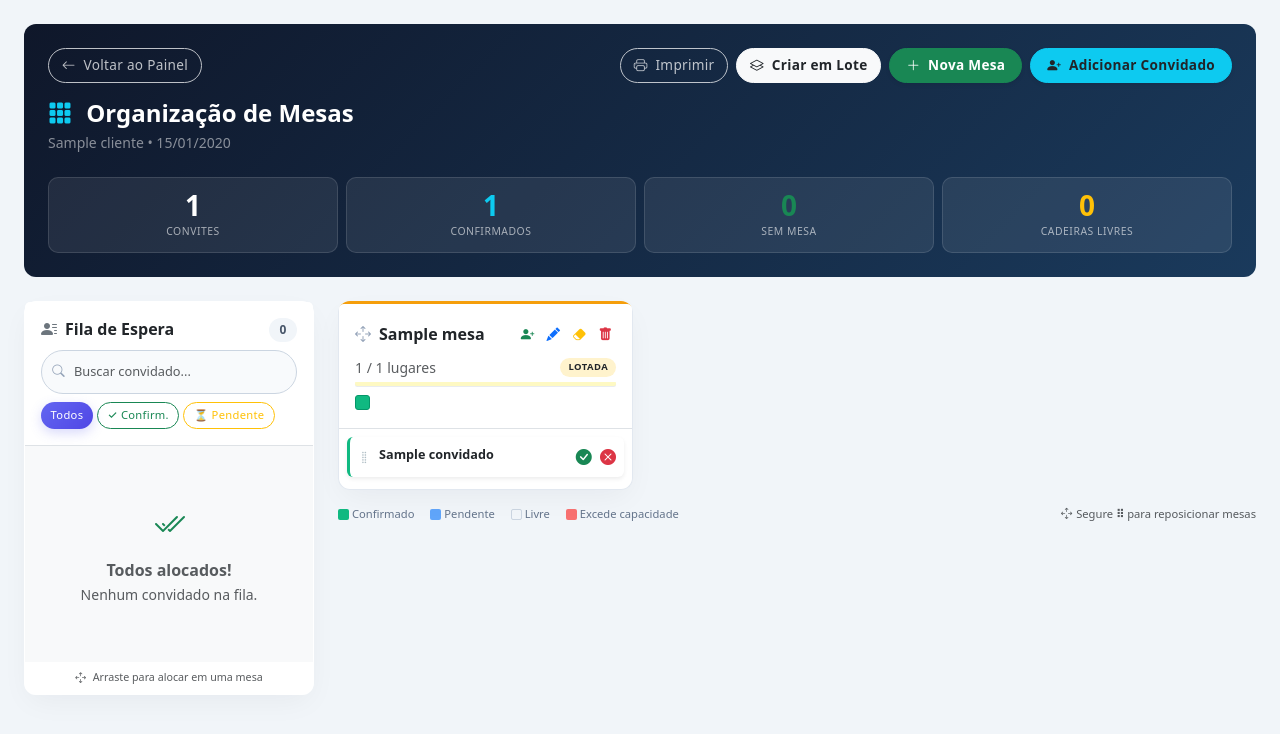
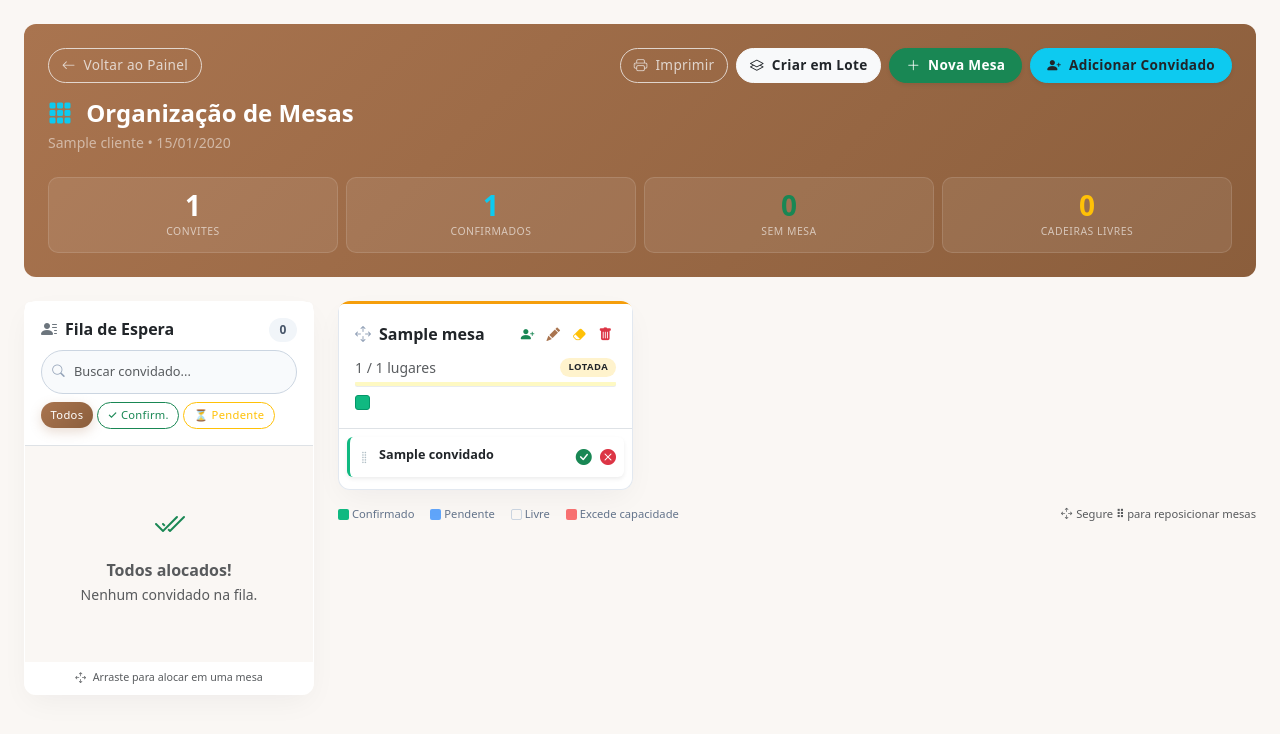
Before and after one commit to EwerthonSouza/Sis_Casamento, a PHP site: page /organizar_mesas.php in a window 1280 px wide. Shown: the top 734 px of the page. Run offline with PHP 8.4, Linux system fonts and the light colour scheme; the visitor is signed in with stand-in values (Sample User, id 1); tables that the repository leaves empty or names only in its code hold one stand-in row (values such as "Sample post").

Commit message:
Deixa o CSS mais fluido e troca a paleta para tons claros com marrom em destaque
1. css/estilo.css - nova paleta marrom + transicoes mais suaves
2. index.php - login com gradiente marrom
3. confirmar.php - RSVP com gradiente marrom
4. painel_admin.php - cabecalho do dashboard em marrom
5. noivos.php - remove estilos duplicados, usa a paleta nova
6. organizar_mesas.php - cabecalho em marrom
7. gerenciar.php - icones e cartoes recoloridos
8. referencias.php - titulos recoloridos
9. fornecedores_evento.php, gerenciar_equipe.php, inspiracoes.php, modelos_checklist.php - atualiza link do estilo.css

```diff
--- a/css/estilo.css
+++ b/css/estilo.css
@@ -5,11 +5,32 @@
 
 :root {
     /* Paleta de Cores (Definida por nome/função, não por lugar) */
-    --color-primary: #6366f1;
-    --color-primary-dark: #4f46e5;
+    --color-primary: #a9744f;
+    --color-primary-dark: #8b5e3c;
+    --color-primary-light: #f2e4d8;
+    --bg-app: #faf7f4;
     --color-success: #22c55e;
     --color-warning: #f59e0b;
     --color-danger: #dc2626;
+
+    /* Repassa o marrom como cor "primary" do Bootstrap, pra cascatear
+       automaticamente pra componentes que usam var(--bs-primary) direto
+       (acordeão, links, spinners, etc.) sem precisar sobrescrever cada um. */
+    --bs-primary: #a9744f;
+    --bs-primary-rgb: 169, 116, 79;
+    /* Mesma ideia pro "bg-light"/"text-bg-light" do Bootstrap: várias páginas
+       usam <body class="bg-light">, então trocamos o tom cinza padrão por um
+       branco quente pra combinar com o novo fundo claro. */
+    --bs-light: #faf7f4;
+    --bs-light-rgb: 250, 247, 244;
+
+    /* Cores nomeadas usadas em várias páginas (checklist, convidados, barras de progresso).
+       Antes cada página redeclarava essas variáveis no próprio <style>; centralizadas aqui
+       para o estilo.css funcionar sozinho em qualquer tela que o inclua. */
+    --verde: #22c55e;
+    --amarel: #f59e0b;
+    --vermelho: #ef4444;
+    --azul: #3b82f6;
 
     /* Espaçamentos Padronizados (Escalabilidade) */
     --space-xs: 0.25rem;
@@ -32,12 +53,28 @@
     --transition-slow: 0.3s ease;
 }
 
+/* Rolagem suave em toda a aplicação (âncoras, campos de busca que abrem seções) */
+html {
+    scroll-behavior: smooth;
+}
+
+/* Respeita quem configurou o sistema para reduzir movimento */
+@media (prefers-reduced-motion: reduce) {
+    html { scroll-behavior: auto; }
+    *, *::before, *::after {
+        animation-duration: 0.001ms !important;
+        animation-iteration-count: 1 !important;
+        transition-duration: 0.001ms !important;
+        scroll-behavior: auto !important;
+    }
+}
+
 /* ============================================================
    2. ESTILOS BASE
    ============================================================ */
 body {
     font-family: var(--bs-font-sans-serif);
-    background-color: var(--bs-body-bg);
+    background-color: var(--bg-app);
     color: var(--bs-body-color);
     -webkit-font-smoothing: antialiased;
     -moz-osx-font-smoothing: grayscale;
@@ -129,17 +166,30 @@ body {
     transition: all 0.25s cubic-bezier(0.4, 0, 0.2, 1);
 }
 .btn-primary {
-    background: linear-gradient(135deg, #6366f1 0%, #4f46e5 100%);
+    background: linear-gradient(135deg, var(--color-primary) 0%, var(--color-primary-dark) 100%);
     border: none;
-    box-shadow: 0 4px 12px rgba(99, 102, 241, 0.25);
+    box-shadow: 0 4px 12px rgba(169, 116, 79, 0.25);
 }
 .btn-primary:hover {
     transform: translateY(-2px);
-    box-shadow: 0 8px 20px rgba(99, 102, 241, 0.4);
+    box-shadow: 0 8px 20px rgba(169, 116, 79, 0.4);
 }
 .btn-sm {
     padding: 0.4rem 0.8rem;
     font-size: 0.85rem;
+}
+
+/* Mesma leveza/elevação no hover para os demais botões, não só o primary */
+.btn-success:hover, .btn-danger:hover, .btn-warning:hover, .btn-info:hover,
+.btn-dark:hover, .btn-secondary:hover,
+.btn-outline-primary:hover, .btn-outline-success:hover, .btn-outline-danger:hover,
+.btn-outline-warning:hover, .btn-outline-info:hover, .btn-outline-secondary:hover,
+.btn-outline-dark:hover, .btn-outline-light:hover, .btn-light:hover {
+    transform: translateY(-2px);
+    box-shadow: 0 6px 16px rgba(0, 0, 0, 0.12);
+}
+.btn:active {
+    transform: translateY(0);
 }
 
 /* Soft Badges */
--- a/fornecedores_evento.php
+++ b/fornecedores_evento.php
@@ -119,7 +119,7 @@ foreach ($lista_fornecedores as $f) {
     <title>Fornecedores do Evento</title>
     <link href="https://cdn.jsdelivr.net/npm/bootstrap@5.3.0/dist/css/bootstrap.min.css" rel="stylesheet">
     <link rel="stylesheet" href="https://cdn.jsdelivr.net/npm/bootstrap-icons@1.11.0/font/bootstrap-icons.css">
-    <link rel="stylesheet" href="css/estilo.css">
+    <link rel="stylesheet" href="css/estilo.css?v=3">
 </head>
 <body class="bg-light">
 <div class="container my-5">
--- a/gerenciar_equipe.php
+++ b/gerenciar_equipe.php
@@ -81,6 +81,7 @@ $lista_usuarios = $pdo->query("SELECT id, nome, email, tipo FROM usuarios ORDER
     <title>Gerenciar Equipe</title>
     <link href="https://cdn.jsdelivr.net/npm/bootstrap@5.3.0/dist/css/bootstrap.min.css" rel="stylesheet">
     <link rel="stylesheet" href="https://cdn.jsdelivr.net/npm/bootstrap-icons@1.11.0/font/bootstrap-icons.css">
+    <link rel="stylesheet" href="css/estilo.css?v=3">
 </head>
 <body class="bg-light">
 
--- a/inspiracoes.php
+++ b/inspiracoes.php
@@ -92,7 +92,7 @@ $fotos = $stmt_fotos->fetchAll();
     <title>Mural de Inspirações - <?= htmlspecialchars($evento['nome']) ?></title>
     <link href="https://cdn.jsdelivr.net/npm/bootstrap@5.3.0/dist/css/bootstrap.min.css" rel="stylesheet">
     <link rel="stylesheet" href="https://cdn.jsdelivr.net/npm/bootstrap-icons@1.11.0/font/bootstrap-icons.css">
-    <link rel="stylesheet" href="css/estilo.css">
+    <link rel="stylesheet" href="css/estilo.css?v=3">
     <style>
         /* Estilização Premium para os Cards de Foto */
         .foto-card {
--- a/modelos_checklist.php
+++ b/modelos_checklist.php
@@ -143,7 +143,7 @@ $icone_msg = $icones[$tipo_msg] ?? 'info-circle-fill';
     <title>Modelos de Checklist</title>
     <link href="https://cdn.jsdelivr.net/npm/bootstrap@5.3.0/dist/css/bootstrap.min.css" rel="stylesheet">
     <link rel="stylesheet" href="https://cdn.jsdelivr.net/npm/bootstrap-icons@1.11.0/font/bootstrap-icons.css">
-    <link rel="stylesheet" href="css/estilo.css">
+    <link rel="stylesheet" href="css/estilo.css?v=3">
     <style>
         .tarefa-row { transition: background-color .15s; }
         .tarefa-row:hover { background-color: #f8f9fa; }
--- a/organizar_mesas.php
+++ b/organizar_mesas.php
@@ -258,11 +258,11 @@ unset($_SESSION['msg_sucesso'], $_SESSION['msg_erro']);
   <title>Organizar Mesas — <?= htmlspecialchars($evento['nome']) ?></title>
   <link href="https://cdn.jsdelivr.net/npm/bootstrap@5.3.0/dist/css/bootstrap.min.css" rel="stylesheet">
   <link rel="stylesheet" href="https://cdn.jsdelivr.net/npm/bootstrap-icons@1.11.0/font/bootstrap-icons.css">
-  <link rel="stylesheet" href="css/estilo.css">
+  <link rel="stylesheet" href="css/estilo.css?v=3">
 
   <style>
     :root { --radius: 12px; }
-    body  { background: #f1f5f9; }
+    body  { background: var(--bg-app); }
 
     #overlay {
       position: fixed; top: 1.5rem; right: 1.5rem;
@@ -274,7 +274,7 @@ unset($_SESSION['msg_sucesso'], $_SESSION['msg_erro']);
     #overlay.show { display: flex; }
     #overlay .spinner-border { width: 1.1rem; height: 1.1rem; border-width: 2px; }
 
-    .hdr { background: linear-gradient(135deg, #0f172a 0%, #1a3a5c 100%); border-radius: var(--radius); }
+    .hdr { background: linear-gradient(135deg, var(--color-primary) 0%, var(--color-primary-dark) 100%); border-radius: var(--radius); }
     .stat { background: rgba(255,255,255,.08); border: 1px solid rgba(255,255,255,.12); border-radius: 10px; padding: .8rem 1rem; text-align: center; color: #fff; }
     .stat .val { font-size: 1.75rem; font-weight: 700; line-height: 1; }
     .stat .lbl { font-size: .65rem; opacity: .6; text-transform: uppercase; letter-spacing: .05em; margin-top: .3rem; }
@@ -332,7 +332,7 @@ unset($_SESSION['msg_sucesso'], $_SESSION['msg_erro']);
       #col-fila { display: none !important; }
       .mesa-card { break-inside: avoid; page-break-inside: avoid; }
       .scroll-m  { max-height: none !important; overflow: visible !important; }
-      .hdr { background: #1e293b !important; -webkit-print-color-adjust: exact; }
+      .hdr { background: #8b5e3c !important; -webkit-print-color-adjust: exact; }
     }
   </style>
 </head>
--- a/painel_admin.php
+++ b/painel_admin.php
@@ -409,7 +409,7 @@ $nao_lidas    = contar_nao_lidas($notificacoes, $ultima_vista);
     <title>Painel da Assessoria</title>
     <link href="https://cdn.jsdelivr.net/npm/bootstrap@5.3.0/dist/css/bootstrap.min.css" rel="stylesheet">
     <link rel="stylesheet" href="https://cdn.jsdelivr.net/npm/bootstrap-icons@1.11.0/font/bootstrap-icons.css">
-    <link rel="stylesheet" href="css/estilo.css?v=2">
+    <link rel="stylesheet" href="css/estilo.css?v=3">
     <style>
         .nav-tabs .nav-link { color: #6c757d; font-weight: 500; }
         .nav-tabs .nav-link.active { color: #0d6efd; font-weight: bold; border-bottom: 3px solid #0d6efd; background-color: transparent;}
@@ -596,7 +596,7 @@ $nao_lidas    = contar_nao_lidas($notificacoes, $ultima_vista);
 
     <div class="card border-0 shadow-sm rounded-4 mb-4 overflow-hidden">
         <div class="card-body p-0">
-            <div class="p-4 d-flex justify-content-between align-items-center flex-wrap gap-3" style="background: linear-gradient(135deg, #0f2027 0%, #203a43 50%, #2c5364 100%); color: white;">
+            <div class="p-4 d-flex justify-content-between align-items-center flex-wrap gap-3" style="background: linear-gradient(135deg, var(--color-primary) 0%, var(--color-primary-dark) 100%); color: white;">
                 <div>
                     <h2 class="fw-bold mb-1" style="letter-spacing: -0.5px;">
                         <i class="bi bi-calendar-heart text-danger me-2"></i> Painel da Assessoria
--- a/referencias.php
+++ b/referencias.php
@@ -126,10 +126,11 @@ unset($_SESSION['msg_sucesso'], $_SESSION['msg_erro']);
     <title>Referências de Fornecedores</title>
     <link href="https://cdn.jsdelivr.net/npm/bootstrap@5.3.0/dist/css/bootstrap.min.css" rel="stylesheet">
     <link rel="stylesheet" href="https://cdn.jsdelivr.net/npm/bootstrap-icons@1.11.0/font/bootstrap-icons.css">
+    <link rel="stylesheet" href="css/estilo.css?v=3">
     <style>
         .card-ref { transition: box-shadow .2s, transform .2s; }
         .card-ref:hover { box-shadow: 0 8px 20px rgba(0,0,0,.08); transform: translateY(-2px); }
-        .categoria-titulo { font-size: .78rem; text-transform: uppercase; letter-spacing: .05em; font-weight: 800; color: #7a1308; border-bottom: 2px solid #7a1308; padding-bottom: 6px; margin: 24px 0 14px; }
+        .categoria-titulo { font-size: .78rem; text-transform: uppercase; letter-spacing: .05em; font-weight: 800; color: var(--color-primary-dark); border-bottom: 2px solid var(--color-primary-dark); padding-bottom: 6px; margin: 24px 0 14px; }
         .categoria-titulo:first-of-type { margin-top: 0; }
         .link-social { font-size: .78rem; word-break: break-all; }
     </style>
```
Also changed, not shown: other parts of css/estilo.css (+11 -11 lines), confirmar.php (+4 -3 lines), gerenciar.php (+8 -8 lines), index.php (+7 -6 lines), noivos.php (+9 -23 lines).
